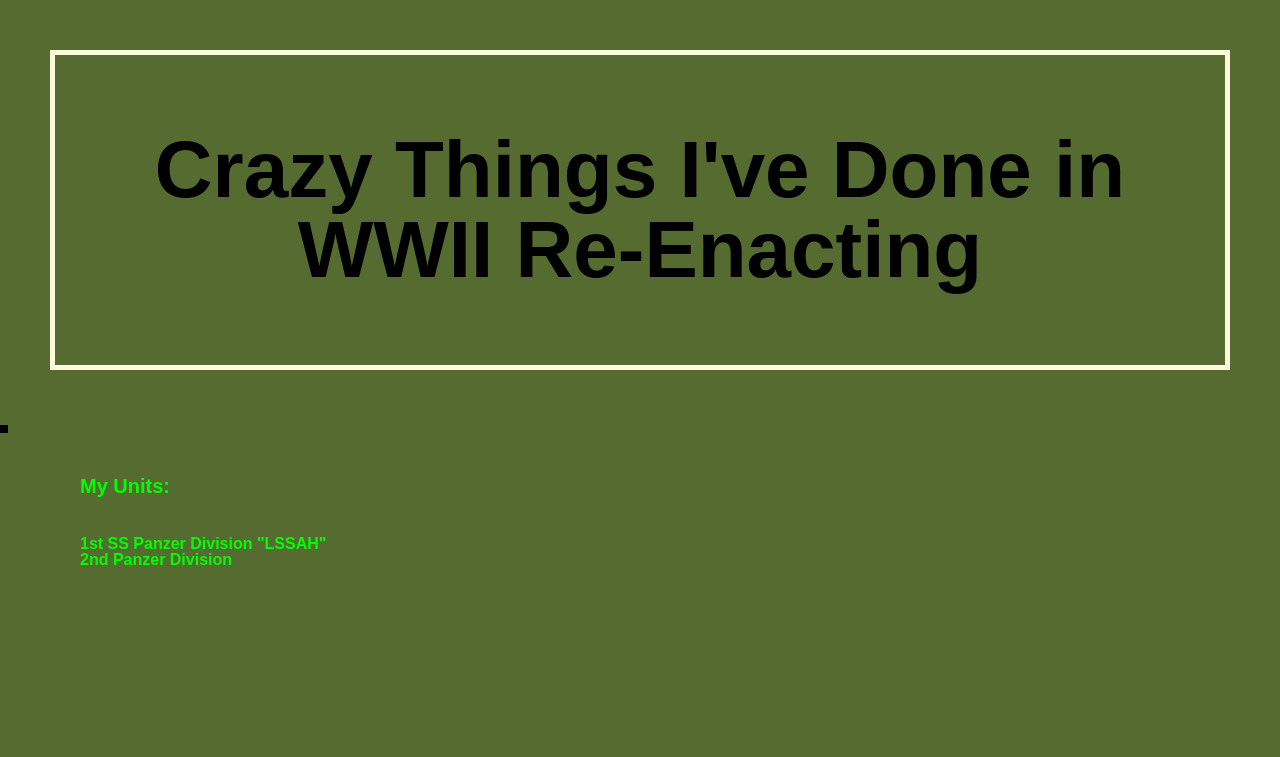
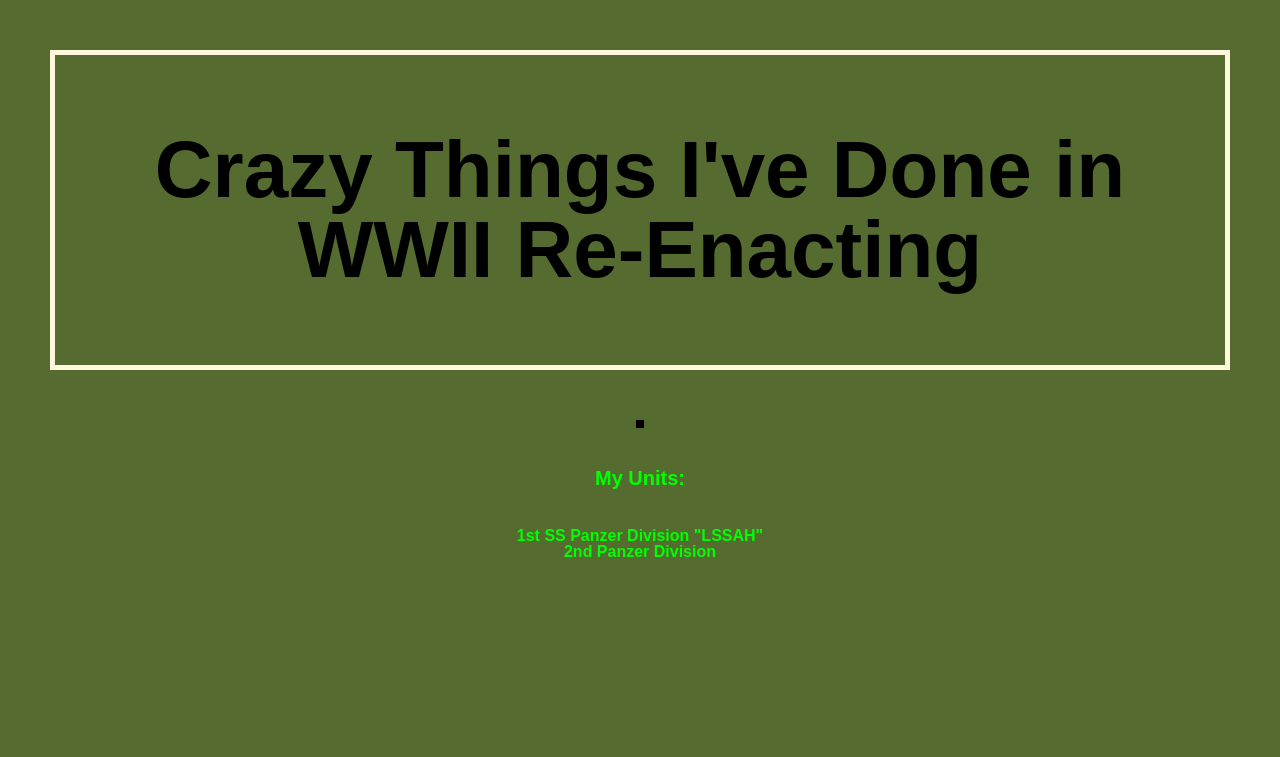
Before and after one commit to timcliffe/html-me-something, a plain HTML site: page index.html in a window 1280 px wide. Shown: the top 757 px of the page. Drawn offline with Linux system fonts and the light colour scheme.

Commit message:
more finishing touches

```diff
--- a/styles.css
+++ b/styles.css
@@ -23,9 +23,9 @@ body {
     font-family: Arial;
     font-weight: bold;
     padding: 40px, 60px;
-    margin-left: 80px;
     margin-top: 40px;
     margin-bottom: 40px;
+    text-align: center;
 }
 main {
     border-style: hidden;
@@ -80,6 +80,8 @@ main {
     font-size: 20px;
 }
 img {
+    display: block;
+    margin: auto;
     text-align: center;
     border: solid;
     border-width: 4px;
```
